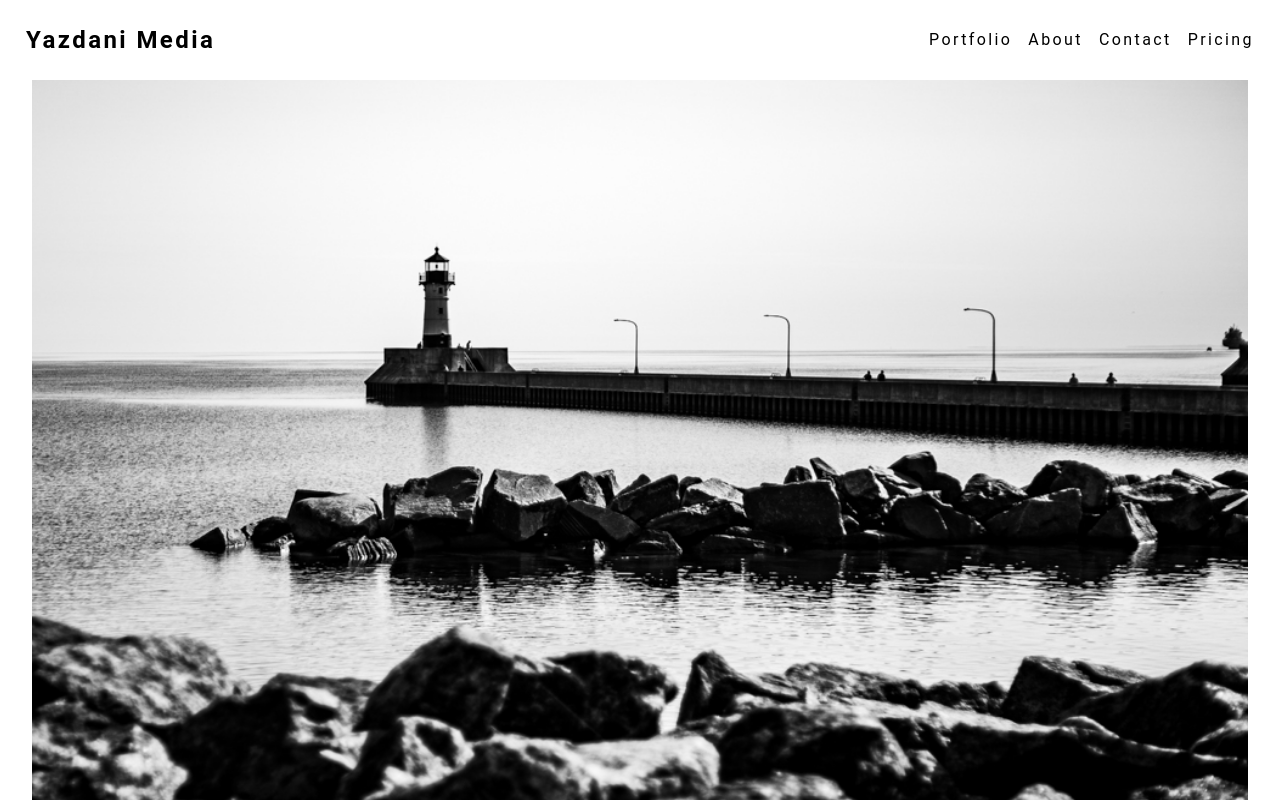
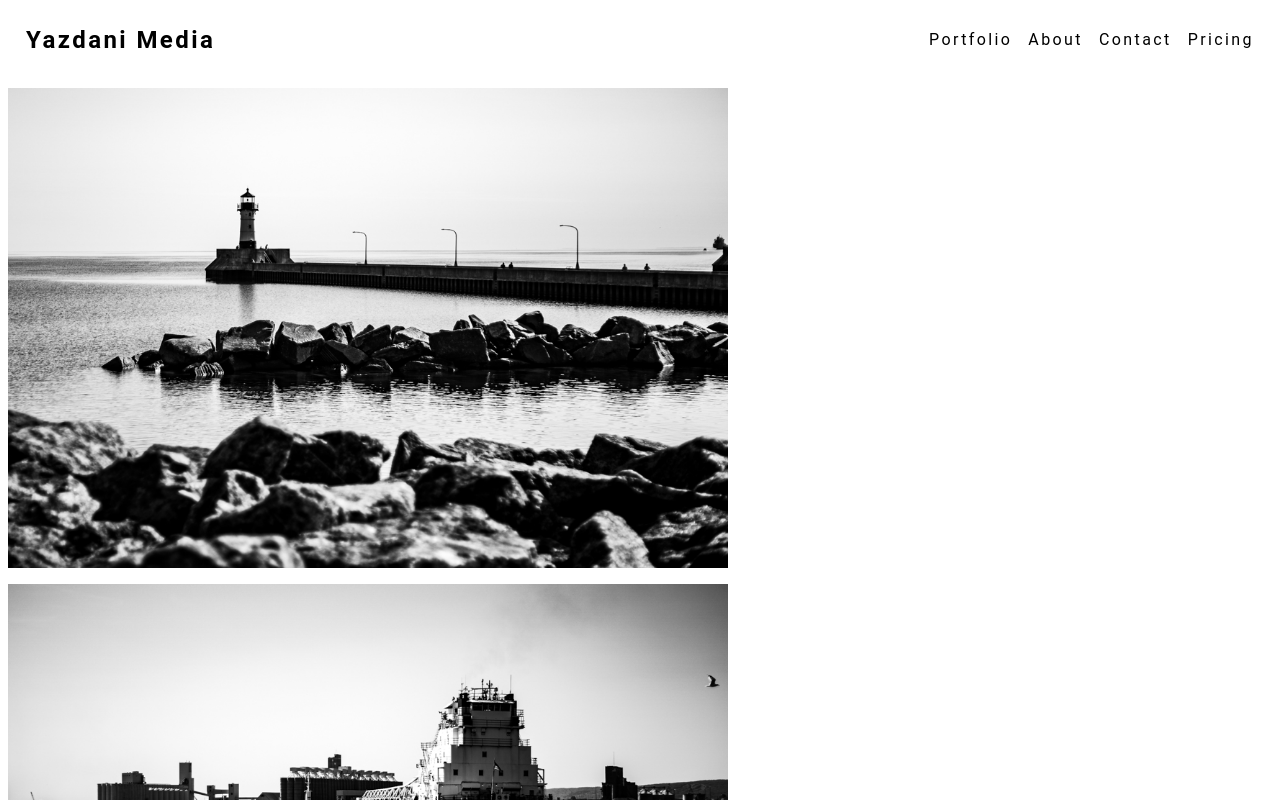
Before and after one commit to WillYazdani/yazdani-media, a React (Create React App) app: page / in a window 1280 px wide. Shown: the top 800 px of the page. Built offline with nearby package versions, Linux system fonts and the light colour scheme.

Commit message:
begin sizing images for folio

```diff
--- a/src/CSS/portfolio.css
+++ b/src/CSS/portfolio.css
@@ -3,12 +3,12 @@
     padding: 0;
     height: 100vh;
     display: flex;
-    flex-direction: column;
-    align-items: center;
+    flex-wrap: wrap;
 }
 
 img {
-    width: 95%;
-    max-height: 100%;
-    margin-bottom: 0.5rem;
+    object-fit: contain;
+    max-width: 50rem;
+    height:30rem;
+    margin: 0.5rem;
 }
```
